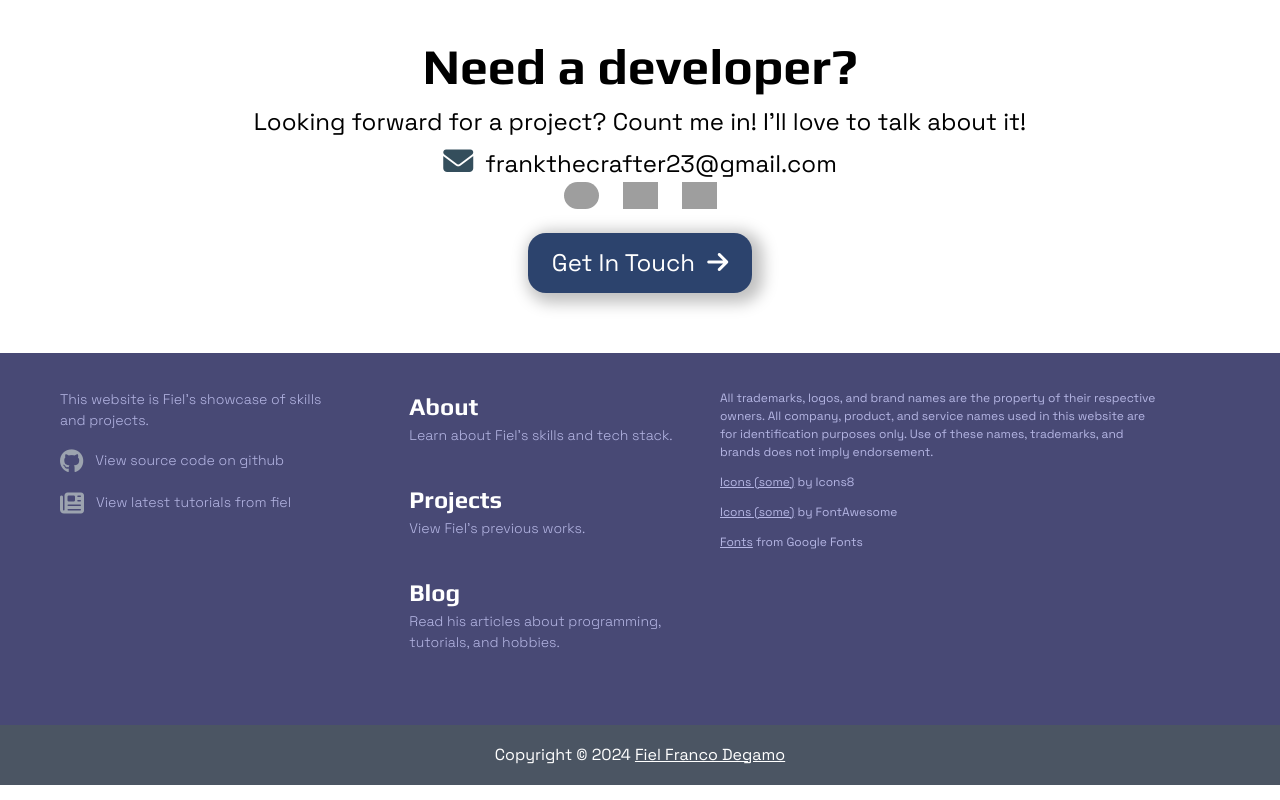
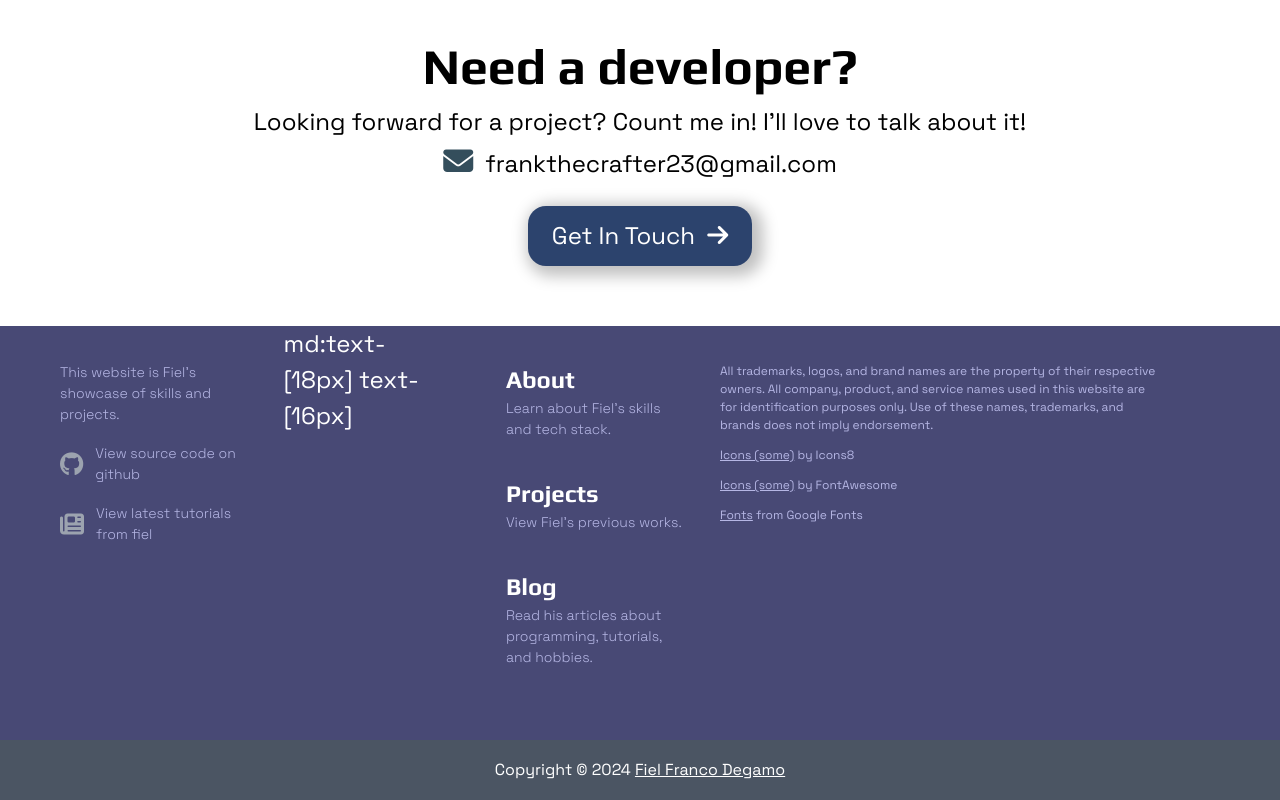
Before and after one commit to piyeldev/portfolio, a SvelteKit app: page / in a window 1280 px wide. Shown: the part 4631-5431 px from the top of the page. Built offline with nearby package versions, Linux system fonts and the light colour scheme; grey boxes are pictures that could not be loaded.

Commit message:
fixes in contacts page

```diff
--- a/src/components/Contact.svelte
+++ b/src/components/Contact.svelte
@@ -16,42 +16,7 @@
 				href="mailto:frankthecrafter23@gmail.com">frankthecrafter23@gmail.com</a
 			>
 		</div>
-		<div class="socials w-auto flex gap-4 md:justify-start justify-center">
-			<a href="https://github.com/piyeldev" target="_blank">
-				<div class="social-item">
-					<img
-						width="35"
-						height="35"
-						class="bg-white rounded-full"
-						src="https://img.icons8.com/ios-glyphs/35/github.png"
-						alt="github"
-					/>
 
-				</div>
-			</a>
-			<a href="https://www.facebook.com/pyel.franco" target="_blank">
-				<div class="social-item">
-					<img
-						width="35"
-						height="35"
-						src="https://img.icons8.com/fluency/35/facebook-circled.png"
-						alt="facebook-circled"
-						class="self-start"
-					/>
-
-				</div>
-			</a>
-			<a href="https://www.instagram.com/_pyel_/" target="_blank">
-				<div class="social-item">
-					<img
-						width="35"
-						height="35"
-						src="https://img.icons8.com/fluency/35/instagram-new.png"
-						alt="instagram-new"
-					/>
-				</div>
-			</a>
-		</div>
 
 
 		<GetInTouchBtn />
--- a/src/components/Footer.svelte
+++ b/src/components/Footer.svelte
@@ -24,19 +24,19 @@
 					<p class="footerSubs">View latest tutorials from fiel</p>
 				</div>
 			</div>
-		</div>
+		</div>md:text-[18px] text-[16px]
 
 		<div class="footer-nav-item flex flex-col gap-6 mb-4 mt-6 lg:ml-4 ml-0">
 			<div class="about max-w-56">
-				<a href="#hero"><h3 class="heading">About</h3></a>
+				<a href="/#hero"><h3 class="heading">About</h3></a>
 				<p class="sub">Learn about Fiel's skills and tech stack.</p>
 			</div>
 			<div class="projects max-w-56">
-				<a href="#projects"><h3 class="heading">Projects</h3></a>
+				<a href="/#projects"><h3 class="heading">Projects</h3></a>
 				<p class="sub">View Fiel's previous works.</p>
 			</div>
 			<div class="blog max-w-56">
-				<a href="#blog"><h3 class="heading">Blog</h3></a>
+				<a href="/#blog"><h3 class="heading">Blog</h3></a>
 				<p class="sub bg-[#484975]">Read his articles about programming, tutorials, and hobbies.</p>
 			</div>
 		</div>
--- a/src/components/Projects.svelte
+++ b/src/components/Projects.svelte
@@ -21,7 +21,7 @@
 					mentioned above.
 				</p>
 			</div>
-			<div class="flex overflow-x-scroll gap-4 md:p-4 p-2 lg:ml-10 md:ml-6 ml-4">
+			<div class="flex overflow-x-scroll gap-4 md:p-4 p-2 lg:ml-10 md:ml-6 ml-0">
 				<ProjectCard
 					image={image18}
 					title="Website Portfolio"
--- a/src/routes/contact/+page.svelte
+++ b/src/routes/contact/+page.svelte
@@ -1,15 +1,22 @@
 <script>
 	import { onMount } from "svelte";
-    import accessKey from "/src/IMPORTANT_AND_DANGEROUS/access_key_web3forms.txt?raw";
+    import accessKey from "/src/IMPORTANT_AND_DANGEROUS/api_key.txt?raw";
+
+    function copyEmail() {
+        navigator.clipboard.writeText("frankthecrafter23@gmail.com");
+    }
 </script>
 
-<div class="sm:mt-[120px] mx-6">
+<div class="sm:mt-[120px] mt-[90px] md:mx-6 mx-2">
+	<div class="mx-4">
         <h1 class="text-3xl">Get in Touch</h1>
 	<p class="text-slate-900">
 		Send me a message or details of your project and I'll get back to you as soon as possible.
 	</p>
+    </div>
 
-	<div class="bg-slate-100 p-4 pb-8 mt-5 w-[75%] rounded-xl">
+	<div class="lg:w-[75%]">
+        <div class="bg-slate-100 p-4 pb-8 mt-5 rounded-xl">
             <form action="https://api.web3forms.com/submit" method="post">
                 <input type="hidden" name="access_key" value={accessKey} />
                 <input type="hidden" name="subject" value="New message/inquire about your service" />
@@ -24,7 +31,7 @@
                     </div>
                     <div class="form-group">
                         <label for="email" class="input-label">Email<span class="text-red-500 text-[16px]">*</span></label>
-                    <input required class="form-input" id="email" name="email" type="text" placeholder="e.g someone@example.com"/>
+                        <input required class="form-input" id="email" name="email" type="email" placeholder="e.g someone@example.com"/>
                     </div>
                     <div class="form-group">
                         <label for="website" class="input-label">Your website</label>
@@ -35,13 +42,20 @@
                         <textarea required class="form-input h-32 pt-1 text-sm" name="message" id="msg" placeholder="Type your message here..."></textarea>
                     </div>
                 </div>
-            <button type="submit" class="rounded-xl mt-8 ml-2 px-3 py-2 bg-[#2c436d] text-white">Send message</button>
+                <button type="submit" class="rounded-xl mt-8 ml-2 px-3 py-2 bg-[#2c436d] text-white md:text-base text-[16px]">Send message</button>
             </form>
         </div>
-    <div class="alternative flex flex-col items-center w-[75%]">
+        <div class="alternative flex flex-col items-center justify-center mb-16">
             <p>or</p>
-        <div class="email-btn">
-            <a href="mailto:frankthecrafter23@gmail.com" class="text-white bg-[#2c436d]">Message using your favorite email app</a>
+            <div class="email-opt flex flex-col items-center">
+                <a href="mailto:frankthecrafter23@gmail.com" class="md:text-[18px] text-[16px] text-center text-[#585858]">Message using your favorite email app <span class="italic md:text-[16px] text-[14px]">(tap my email to copy)</span></a>
+                <div class="font-light flex items-center">
+                    <i class="fa-solid fa-envelope pr-2 text-[#344E5C] md:text-xl text-xs"></i><button
+                        class="md:text-base text-[16px]" on:click={copyEmail}
+                        >frankthecrafter23@gmail.com  <i class="fa-regular fa-copy text-xs"></i></button
+                    >
+                </div>
+            </div>
         </div>
     </div>
 </div>
@@ -54,7 +68,7 @@
         @apply text-sm text-slate-800;
     }
     .form-input {
-        @apply ml-1 px-2 pb-0.5 border-black border-[1px] rounded-xl;
+        @apply ml-1 md:p-2 py-1 px-2 leading-tight border-black border-[1px] rounded-xl md:text-xs text-[14px] align-middle;
     }
     .form-input::placeholder {
         @apply  text-[16px];
```
Lines whose indentation alone changed are shown as unchanged.
